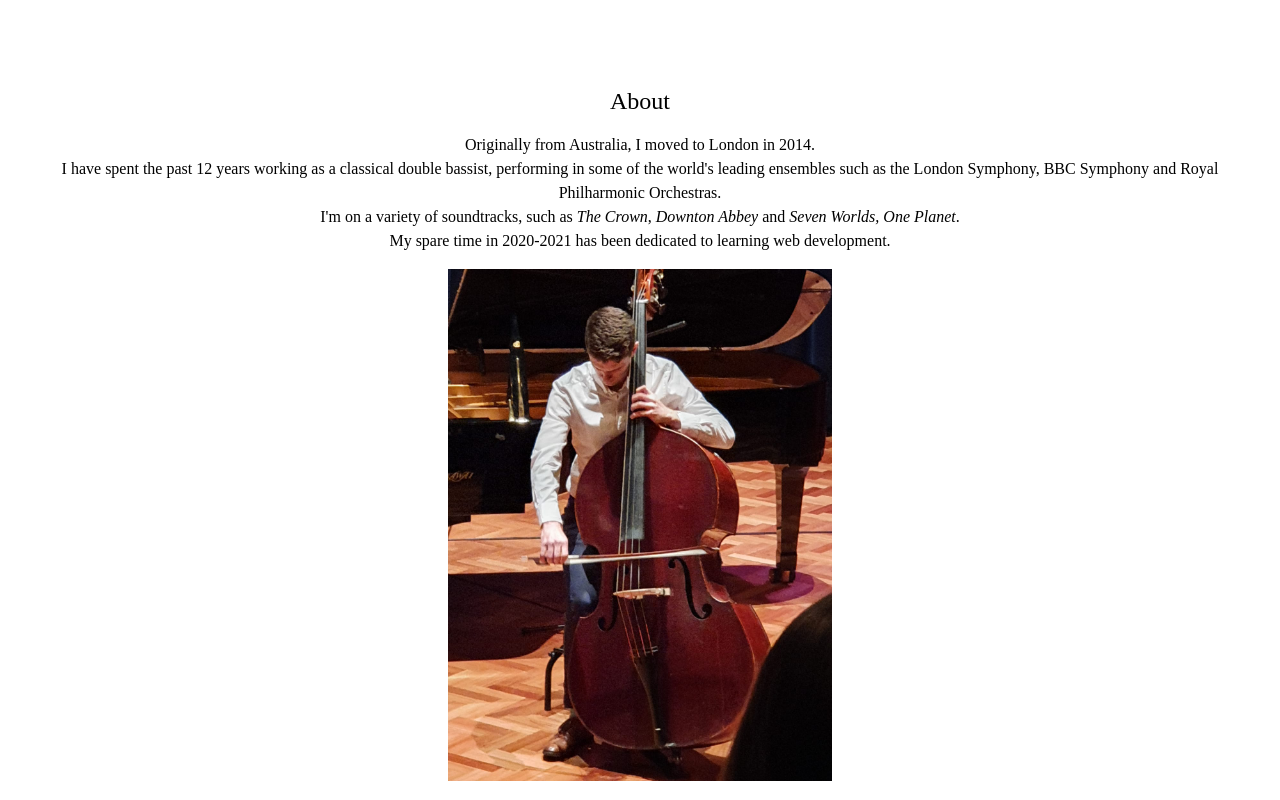
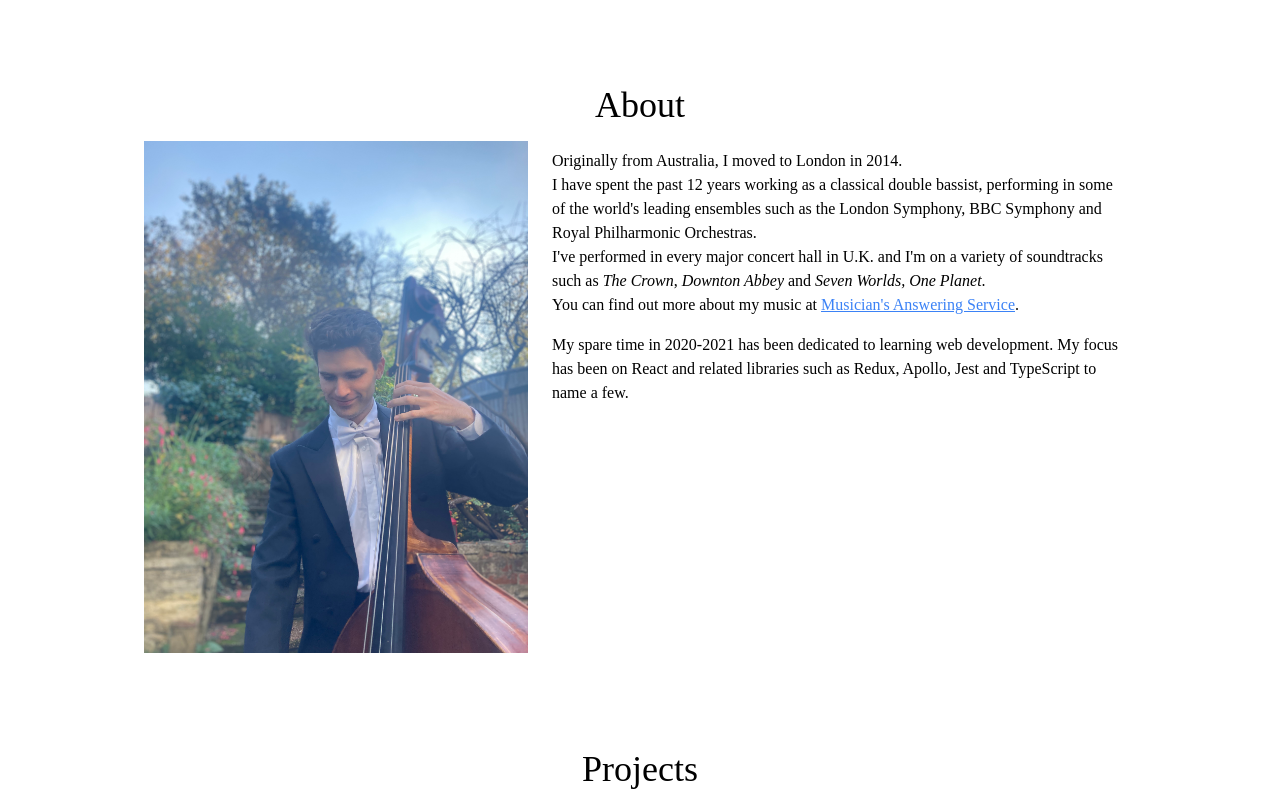
Before and after one commit to danmolloy/portfolio, a React (Create React App) app: page / in a window 1280 px wide. Shown: the part 880-1680 px from the top of the page. Built offline with nearby package versions, Linux system fonts and the light colour scheme.

Commit message:
minor changes

```diff
--- a/public/index.html
+++ b/public/index.html
@@ -24,7 +24,7 @@
       work correctly both with client-side routing and a non-root public URL.
       Learn how to configure a non-root public URL by running `npm run build`.
     -->
-    <title>React App</title>
+    <title>Dan Molloy</title>
   </head>
   <body>
     <noscript>You need to enable JavaScript to run this app.</noscript>
--- a/src/Components/About.js
+++ b/src/Components/About.js
@@ -1,13 +1,22 @@
 export const About = () => {
   return (
 
-    <div id="about" className="text-black h-auto flex flex-col items-center text-center justify-center my-24 mx-12">
-      <h1 className="p-4">About</h1>
-      <p>Originally from Australia, I moved to London in 2014.</p>
-      <p>I have spent the past 12 years working as a classical double bassist, performing in some of the world's leading ensembles such as the London Symphony, BBC Symphony and Royal Philharmonic Orchestras.</p>
-      <p>I'm on a variety of soundtracks, such as <i>The Crown</i>, <i>Downton Abbey</i> and <i>Seven Worlds, One Planet</i>.</p>
-      <p>My spare time in 2020-2021 has been dedicated to learning web development.</p>
-      <img src="/img/bass.jpg" className="h-auto w-auto max-w-sm m-4" />
+    <div id="about" className="text-black h-auto flex flex-col text-center justify-center my-24 mx-12">
+      <h1 className="p-4 text-4xl">About</h1>
+      <div className="flex flex-col itmes-center md:items-start md:flex-row justify-center ">
+        <img src="/img/bass.jpeg" className="h-auto w-auto max-w-sm" />
+        <div className="md:w-1/2 text-left md:ml-4">
+          <div className="p-2">
+            <p>Originally from Australia, I moved to London in 2014.</p>
+            <p>I have spent the past 12 years working as a classical double bassist, performing in some of the world's leading ensembles such as the London Symphony, BBC Symphony and Royal Philharmonic Orchestras.</p>
+            <p>I've performed in every major concert hall in U.K. and I'm on a variety of soundtracks such as <i>The Crown</i>, <i>Downton Abbey</i> and <i>Seven Worlds, One Planet</i>.</p>
+            <p>You can find out more about my music at <a href="https://maslink.co.uk/client-directory?client=MOLLD1&instrument=DOUBL1">Musician's Answering Service</a>.</p>
+          </div>
+          <div className="p-2">
+            <p>My spare time in 2020-2021 has been dedicated to learning web development. My focus has been on React and related libraries such as Redux, Apollo, Jest and TypeScript to name a few. </p>
+          </div>
+        </div>
+      </div>
     </div>
 
   )
--- a/src/Components/ProjectCard.js
+++ b/src/Components/ProjectCard.js
@@ -7,11 +7,11 @@ export const ProjectCard = (props) => {
       <div className="flex flex-col md:ml-2" >
         <p className="w-72">{props.project.blurb}</p>
         <div className="flex flex-col">
-          <a href={props.project.link}>Live Example</a>
-          <a href={props.project.code}>Code</a>
+          <a href={props.project.link}target="_blank">Live Example</a>
+          <a href={props.project.code} target="_blank">Code</a>
         </div>
       </div>
-      <div className="hidden lg:flex flex-col">
+      <div className="hidden lg:flex flex-col pl-4 text-gray-400">
         <ul>
           {props.project.stack.map(i =>
             <li key={i}>{i}</li>)}
--- a/src/Components/Projects.js
+++ b/src/Components/Projects.js
@@ -6,7 +6,7 @@ const projects = [
     image: "logo192.png",
     blurb: "A full stack social network, complete with authentication, authorization, notifications and direct messaging. Share your thoughts with your friends.",
     link: "https://www.google.com",
-    code: "https://www.github.com",
+    code: "https://github.com/danmolloy/twitter-clone",
     stack: ["React", "Apollo Client", "TypeScript", "Tailwind", "Jest", "React Router", "Node.js", "Apollo Server", "Prisma", "SQLIte",]
 
   },
@@ -15,7 +15,7 @@ const projects = [
     image: "logo192.png",
     blurb: "Play the classic board game against the computer. Try and beat the highscores!",
     link: "https://www.google.com",
-    code: "https://www.github.com",
+    code: "https://github.com/danmolloy/battleships",
     stack: ["React", "Redux", "Tailwind", "Typescript", "Jest", "Mirage JS"]
   }
 ]
@@ -23,7 +23,7 @@ const projects = [
 export const Projects = () => {
   return (
     <div id="projects" className="flex flex-col items-center mt-24">
-      <h1>Projects</h1>
+      <h1 className="text-4xl">Projects</h1>
       {projects.map(i => {
         return <ProjectCard project={i}/>
       })}
```
Also changed, not shown: public/img/bass.jpeg (added), public/img/bass.jpg (deleted).
